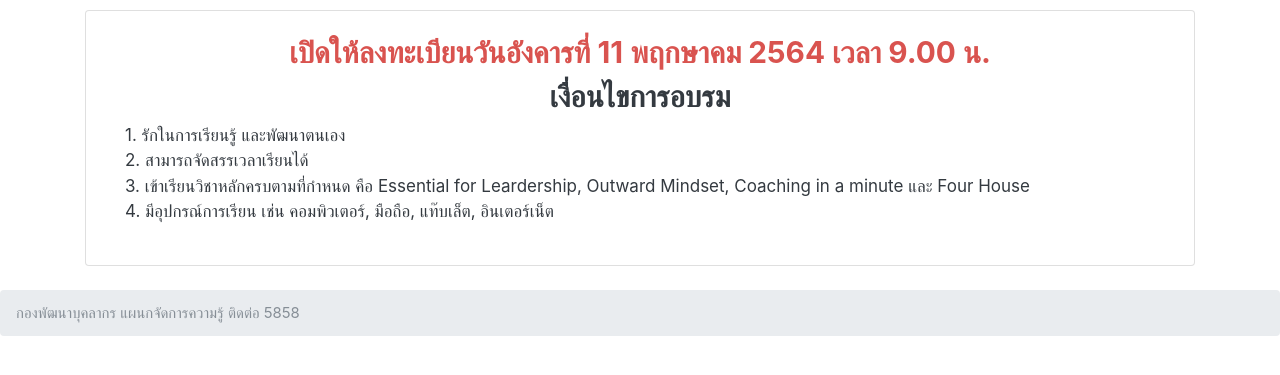
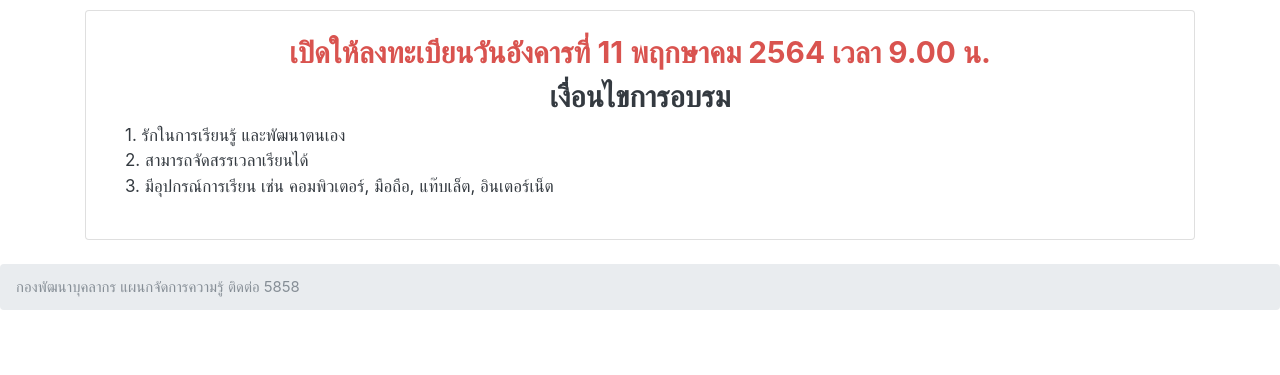
Before and after one commit to Som501103/pddcourse, a Django app: template templates/course_base3.html in a window 1280 px wide. Shown: the part 283-658 px from the top of the page. Run offline with Django 3.2, Linux system fonts and the light colour scheme; the template is opened without the code that fills it, so the values that code supplies are empty; some libraries are stand-ins or nearby versions.

Commit message:
Add files via upload

```diff
--- a/templates/course_base3.html
+++ b/templates/course_base3.html
@@ -86,8 +86,7 @@
                 <div class="container2 mt-2">
                     <div>1. รักในการเรียนรู้ และพัฒนาตนเอง</div>
                     <div>2. สามารถจัดสรรเวลาเรียนได้</div>
-                    <div>3. เข้าเรียนวิชาหลักครบตามที่กำหนด คือ Essential for Leardership, Outward Mindset, Coaching in a minute และ Four House</div>
-                    <div>4. มีอุปกรณ์การเรียน เช่น คอมพิวเตอร์, มือถือ, แท๊บเล็ต, อินเตอร์เน็ต</div>
+                    <div>3. มีอุปกรณ์การเรียน เช่น คอมพิวเตอร์, มือถือ, แท๊บเล็ต, อินเตอร์เน็ต</div>
                 </div>
             </div>
         </div>
```
